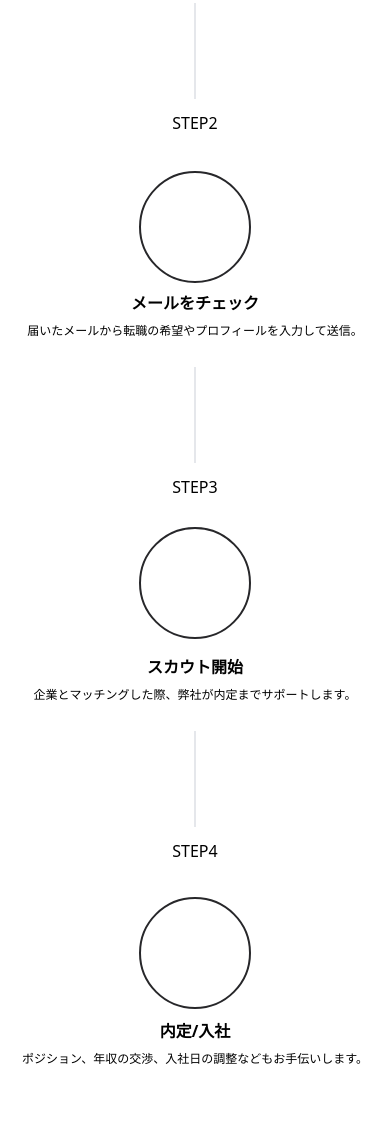
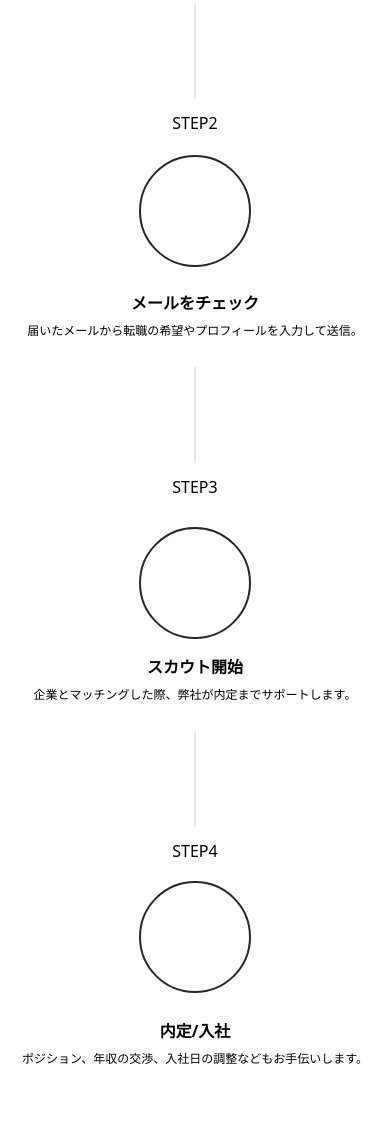
Before and after one commit to bonniarc/tailwindcss, a website: page public/index.html in a window 390 px wide. Shown: the part 1248-2380 px from the top of the page. Drawn offline with nearby package versions, Linux system fonts and the light colour scheme.

Commit message:
Update index.html steps

```diff
--- a/public/index.html
+++ b/public/index.html
@@ -112,7 +112,7 @@
 
                 <div class="container">
                     <p class="text-center mx-9 py-3 md:text-lg font-light">STEP2</p>
-                    <div class=" absolute top-80 mt-28 md:mt-0 mx-auto inset-0 md:static
+                    <div class=" absolute top-80 mt-24 md:mt-0 mx-auto inset-0 md:static
                     h-28 w-28 border-2 border-zinc-800 rounded-full"></div>
                     <p class="text-center mt-36 md:mt-8 font-semibold">メールをチェック</p>
                     <p class="text-center m-2 md:m-2 text-xs md:text-sm">届いたメールから転職の希望やプロフィールを入力して送信。</p>
@@ -132,7 +132,7 @@
 
                 <div class="container">
                     <p class="text-center mx-9 py-3 md:text-lg font-light">STEP4</p>
-                    <div class=" absolute mt-24 top-3/4 md:mt-0 mx-auto inset-0 md:static
+                    <div class=" absolute mt-20 top-3/4 md:mt-0 mx-auto inset-0 md:static
                     h-28 w-28 border-2 border-zinc-800 rounded-full"></div>
                         <p class="text-center mt-36 md:mt-8 px-7 font-semibold">内定/入社</p>
                         <p class="text-center m-2 md:m-2 text-xs md:text-sm">ポジション、年収の交渉、入社日の調整などもお手伝いします。</p>
```
